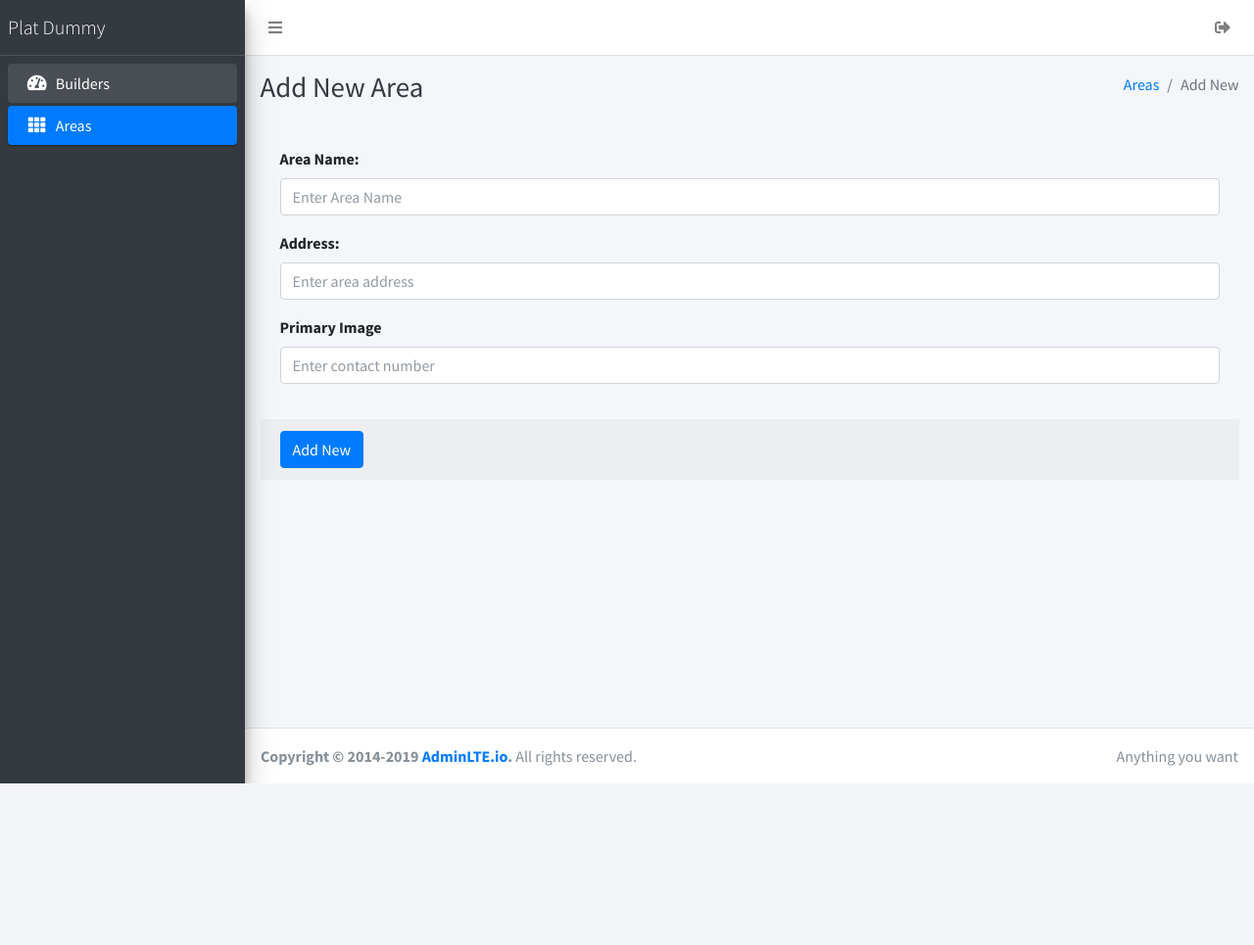
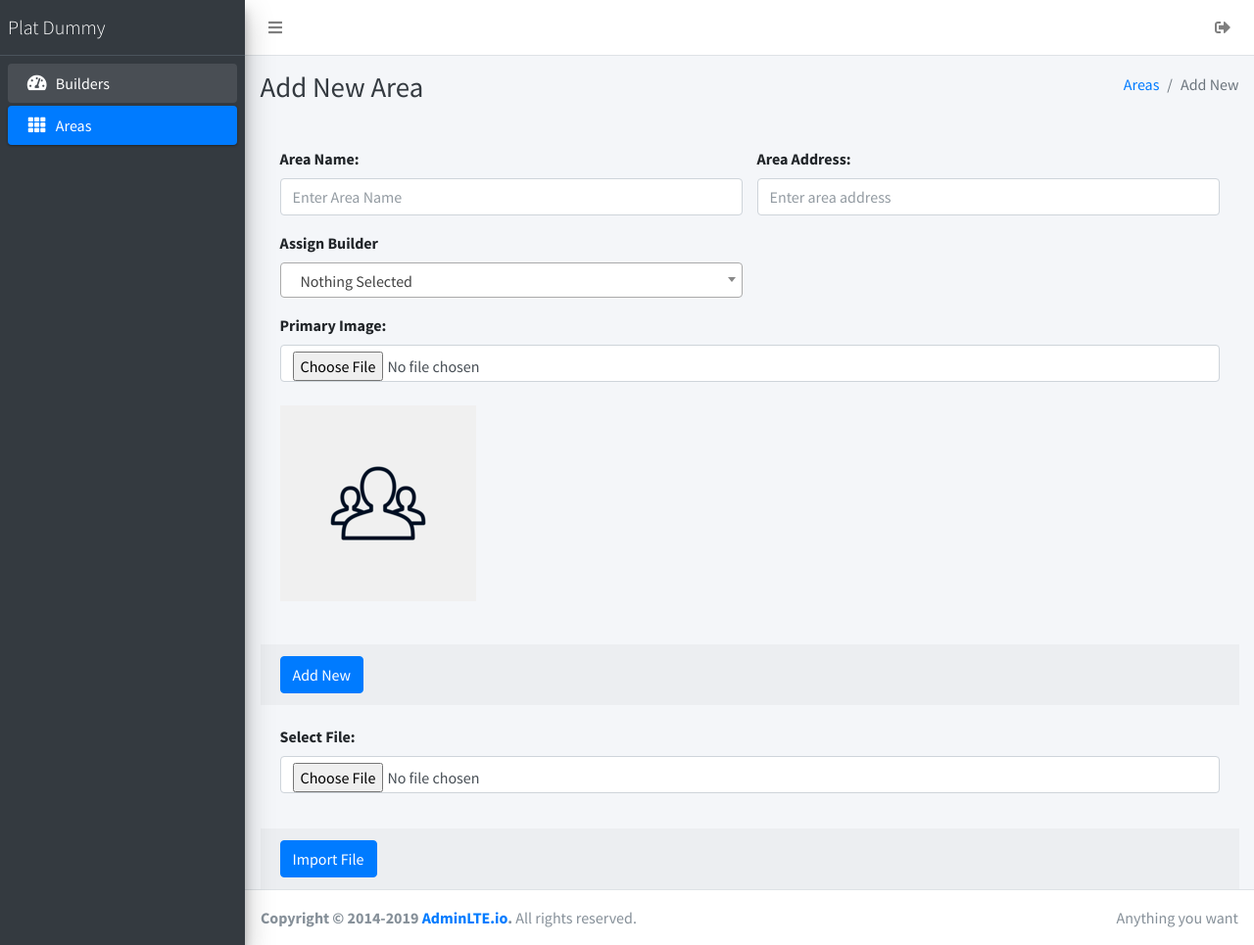
Before and after one commit to biorev-team/platdummy, a PHP site: page /platdummy/includes/add-area.php in a window 1280 px wide. Shown: the whole page at 98% size. Before the commit the page ends 800 px from the top, so only its background shows below. Run offline with PHP 8.4, Linux system fonts and the light colour scheme; some libraries are stand-ins or nearby versions.

Commit message:
resolving

```diff
--- a/includes/add-area.php
+++ b/includes/add-area.php
@@ -14,7 +14,19 @@
   <link rel="stylesheet" href="../AdminLTE-3.0.1/dist/css/adminlte.min.css">
   <!-- Google Font: Source Sans Pro -->
   <link href="https://fonts.googleapis.com/css?family=Source+Sans+Pro:300,400,400i,700" rel="stylesheet">
-</head>
+        <!-- Select2 -->
+  <link rel="stylesheet" href="../AdminLTE-3.0.1/plugins/select2/css/select2.min.css">
+  <link rel="stylesheet" href="../AdminLTE-3.0.1/plugins/select2-bootstrap4-theme/select2-bootstrap4.min.css">
+        <!--        SweetAlert-->
+<script src="https://cdn.jsdelivr.net/npm/sweetalert2@9.6.0/dist/sweetalert2.all.min.js"></script>    <style>
+        .select2-container--default .select2-selection--single{
+            height: 36px;
+        }
+        .select2-container--default .select2-selection--single .select2-selection__arrow{
+            top:4px;
+        }
+    </style>
+    </head>
 <body class="hold-transition sidebar-mini">
 <div class="wrapper">
 
@@ -107,27 +119,67 @@
       <div class="container-fluid">
             <form role="form">
                 <div class="card-body">
+                    <div class="row">
+                        <div class="col-sm-6">
                   <div class="form-group">
                     <label for="name">Area Name:</label>
                     <input style="text-transform:capitalize;" type="text" class="form-control" id="name" placeholder="Enter area name" name="name">
+                  </div>
+                        </div>
+                        <div class="col-sm-6">
 
-                  </div>
                   <div class="form-group">
-                    <label for="address">Address:</label>
+                    <label for="address">Area Address:</label>
                     <input type="text" class="form-control" id="address" placeholder="Enter area address" name="email">
                   </div>
+                        </div>
+                    </div>
+                    <div class="row">
+                        <div class="col-sm-6">
+
+                    <div class="form-group">
+                  <label>Assign Builder</label>
+                  <select class="form-control select2" id="selectBuilder">
+                    <option selected disabled>Nothing Selected</option>
+                  </select>
+                </div>
+                            </div>
+                        </div>
                   <div class="form-group">
-                    <label for="contact">Primary Image</label>
-                    <input type="text" class="form-control" id="contact" placeholder="Enter contact number" name="contact">
-                  </div>
+                    <label> Primary Image:</label>
+             <div class="margin-bottom margin-top">
+                 <input type="file" class="form-control" name="fileToUpload" id="avatar"><br>
+                 <label id="labelForAvatar" for="avatar">
+                     <img src="../images/placeholder-logo.png" id="imgupload">
+                 </label>
+             </div>
+                    </div>
 
                 </div>
                 <!-- /.card-body -->
 
                 <div class="card-footer">
-                  <button type="button" class="btn btn-primary" name="add" id="addButton">Add New</button>
+                  <button type="button" class="btn btn-primary" name="add" id="addButton" value="false">Add New</button>
                 </div>
               </form>
+
+          <form role="form">
+                <div class="card-body">
+                    <div class="form-group">
+                    <label> Select File:</label>
+             <div class="margin-bottom margin-top">
+                 <input type="file" class="form-control" name="file" id="file">
+             </div>
+                    </div>
+
+                </div>
+                <!-- /.card-body -->
+
+                <div class="card-footer">
+                  <button type="button" class="btn btn-primary" id="import">Import File</button>
+                </div>
+              </form>
+
         <!-- /.row -->
       </div><!-- /.container-fluid -->
     </div>
@@ -163,31 +215,135 @@
 <script src="../AdminLTE-3.0.1/plugins/jquery/jquery.min.js"></script>
 <!-- Bootstrap 4 -->
 <script src="../AdminLTE-3.0.1/plugins/bootstrap/js/bootstrap.bundle.min.js"></script>
+    <script src="../AdminLTE-3.0.1/plugins/select2/js/select2.full.min.js"></script>
 <!-- AdminLTE App -->
 <script src="../AdminLTE-3.0.1/dist/js/adminlte.min.js"></script>
+<!--SweetAlert-->
+<script src="https://cdn.jsdelivr.net/npm/sweetalert2@9.6.0/dist/sweetalert2.all.min.js"></script>
     <script type="text/javascript">
 
-        $("#addButton").click(function(){
+//Initialize Select2 Elements
+    $('.select2').select2();
 
-            var name  = $("#name").val();
-            var email = $("#email").val();
-            var contact = $("#contact").val();
+    //Initialize Select2 Elements
+    $('.select2bs4').select2({
+      theme: 'bootstrap4'
+    });
+
+//        Defining Variables
+        var imageAddress = "G:/Ampps/www/platdummy/images/primary_images/";
+        var selectedOption;
+        var pImageName;
+        var builderId;
+        var lots = [];
+
+//AJAX FOR READING BUILDER
+        $.ajax({
+            type: "POST",
+            url: "../api/builder/read.php",
+
+
+            success:function(result){
+                var id = 0;
+                $.each(result["data"],function(){
+                    $("#selectBuilder").append('<option value = ' + result["data"][id]["builder_id"] + ' >' + result["data"][id]["builder_name"] + '</option>' );
+                    id++;
+                });
+            }
+        })
+
+
+
+        $( "#selectBuilder" ).change(function() {
+
+            $( "#selectBuilder option:selected" ).each(function() {
+                        selectedOption = $(this).html();
+                        builderId = $(this).val();
+//                console.log(selectedOption);
+
+                    });
+            }).trigger( "change" );
+
+
+                $("#avatar").change(function(){
+                pImageName = $('#avatar').val().split('\\').pop() + $.now();
+                });
+
+//             Insert Area AJAX
+         $("#addButton").click(function(){
+             var areaName   = $("#name").val();
+             var areaAddress = $("#address").val();
+//                    console.log(lots);
+
+                        $.ajax({
+                            type: "POST",
+                            url : "../api/area/create.php",
+                            data: JSON.stringify({
+                                "lots" : lots,
+                                "builder_id": builderId,
+                                "area_name" : areaName,
+                                "area_address" : areaAddress,
+                                "primary_image" : imageAddress + pImageName
+                            }),
+                            dataType :"json",
+
+                            success: function(result){
+
+//                                console.log(result);
+
+                                Swal.fire({
+                                title: '',
+                                text: result["body"][0],
+                                icon: 'success',
+                                showCancelButton: true,
+                                confirmButtonColor: '#3085d6',
+                                cancelButtonColor: '#d33',
+                                confirmButtonText: 'Back to list'
+                                }).then((next) => {
+                                if (next.value) {
+                                    window.location.href="area.php";
+                                }
+                                })
+
+                            }
+                        })
+                    });
+
+//        Import AJAX
+
+                $("#import").click(function(){
+
+                    var file_data = $('#file').prop('files')[0];
+            var form_data = new FormData();
+            form_data.append('file', file_data);
             $.ajax({
-                type: "POST",
-                url: "../api/builder/create.php",
-                data: JSON.stringify({
-                    "builder_name" : name,
-                    "email" : email,
-                    "contact" : contact
-                }),
+                type :"POST",
+                url: "../api/include/export.php",
+                data : form_data,
+                contentType: false,
+                cache: false,
+                processData:false,
                 dataType:"json",
 
                 success: function(result){
-                    console.log(result);
+                    if(result == "Error1"){
+                        alert("Invalid File");
+                    }
+                    else if(result == "Error2"){
+                        alert("Please select file");
+                    }
+                    else{
+                        console.log(result);
+                        lots = [result];
+
+                    }
                 }
             })
-        });
 
+                     });
+
+
+//        Display Image
         function readFile() {
     if(this.files[0].size > 1000000){
         alert("File must be less than 1MB");
@@ -199,7 +355,6 @@
             FR.onload = function(e) {
               document.getElementById("imgupload").src = e.target.result;
               document.getElementById("imgupload").style.width = "200px";
-
             };
             FR.readAsDataURL( this.files[0] );
           }
@@ -211,6 +366,8 @@
         if(el){
         el.addEventListener("change", readFile, false);
         }
+
+
     </script>
     </body>
 </html>
```
Also changed, not shown: api/include/export.php (added, +49 -0 lines).
